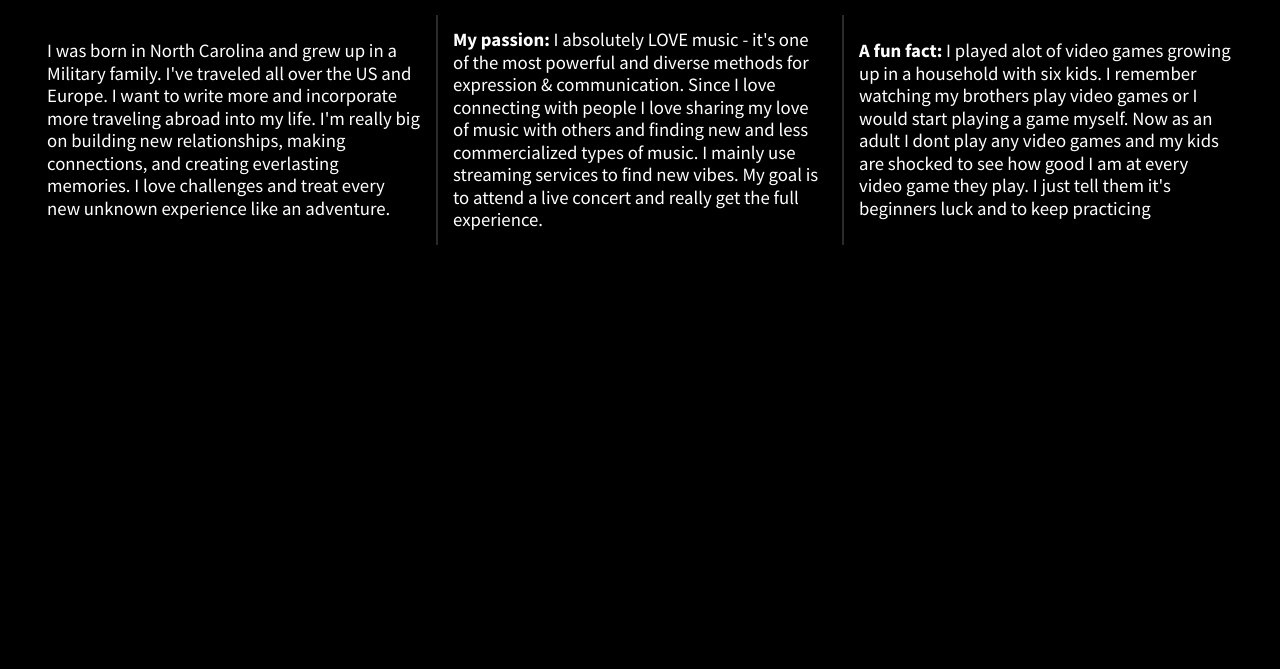
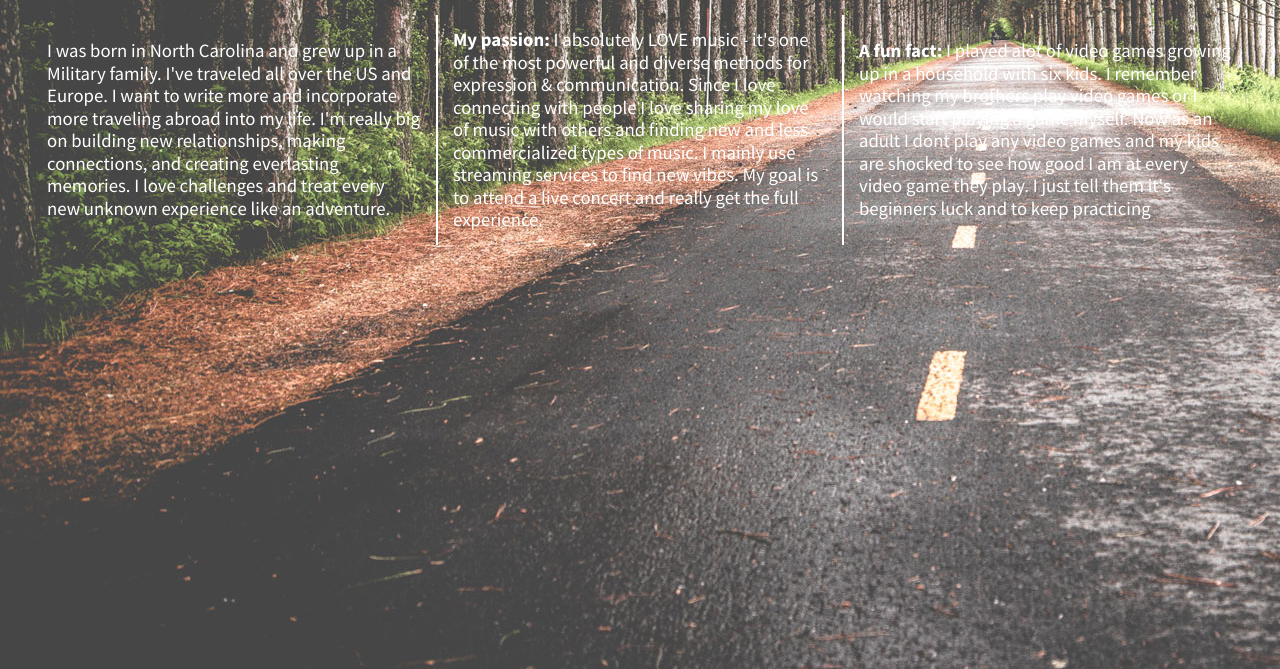
Before and after one commit to nmunoz0923/flexboxgrids, a plain HTML site: page index.html in a window 1280 px wide. Shown: the part 195-864 px from the top of the page. Drawn offline with nearby package versions, Linux system fonts and the light colour scheme.

Commit message:
added background

```diff
--- a/css/main.css
+++ b/css/main.css
@@ -105,7 +105,11 @@ body {
   font-family: 'Source Sans Pro', sans-serif;
   padding: 2em;
   height: 100%;
-}
+  background:url(../img/bkgd.jpg);
+  background-repeat:no-repeat;
+  background-position: bottom left;
+
+ }
 
 h1 {color:white;
     font-size: 3.5em;
@@ -139,7 +143,7 @@ p span {font-weight:600}
 }
 
 .div-1, .div-2 {
-  border-right: 2px solid #2B2929;
+  border-right: 2px solid white;
 }
 
 .div-1, .div-2, .div-3 {
```
